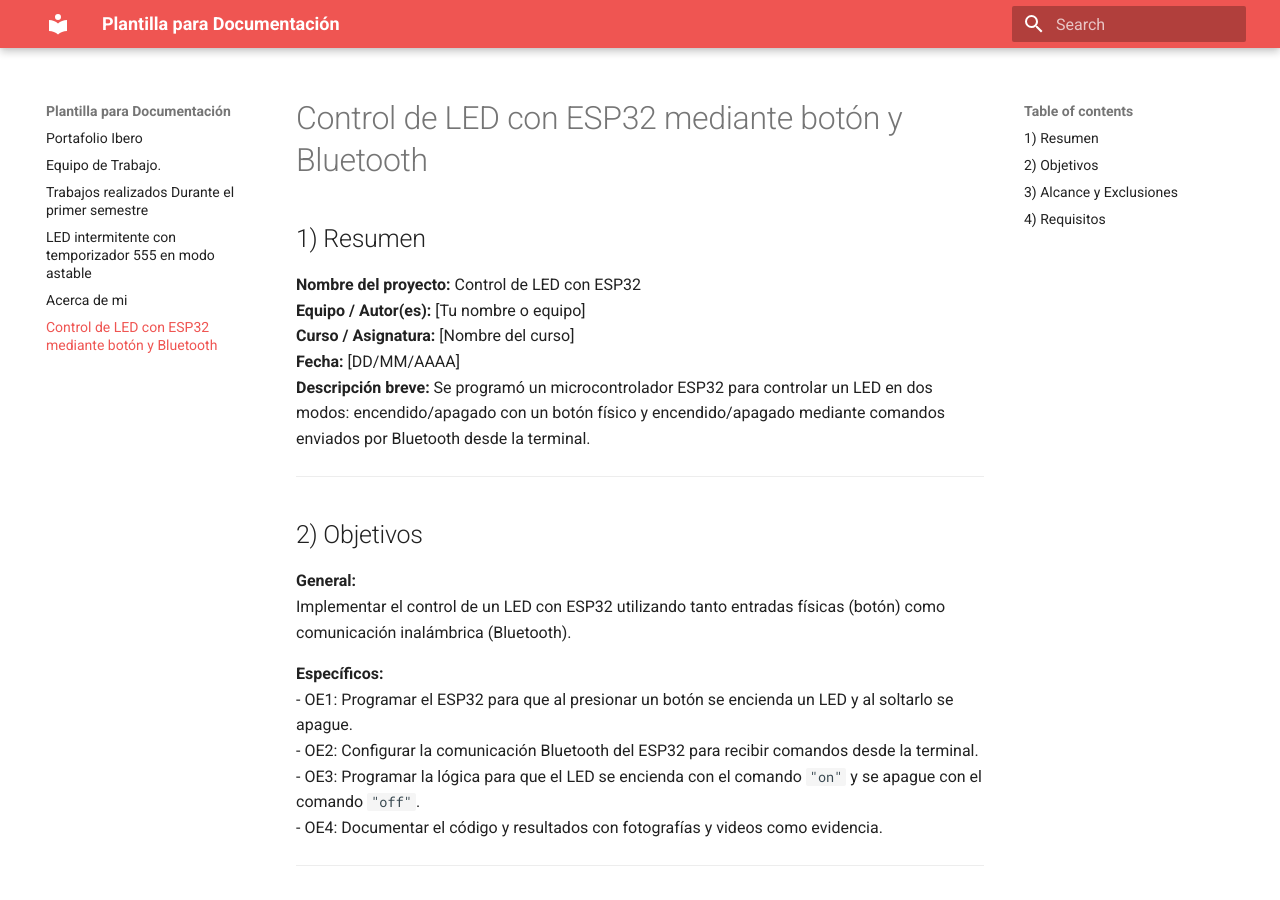
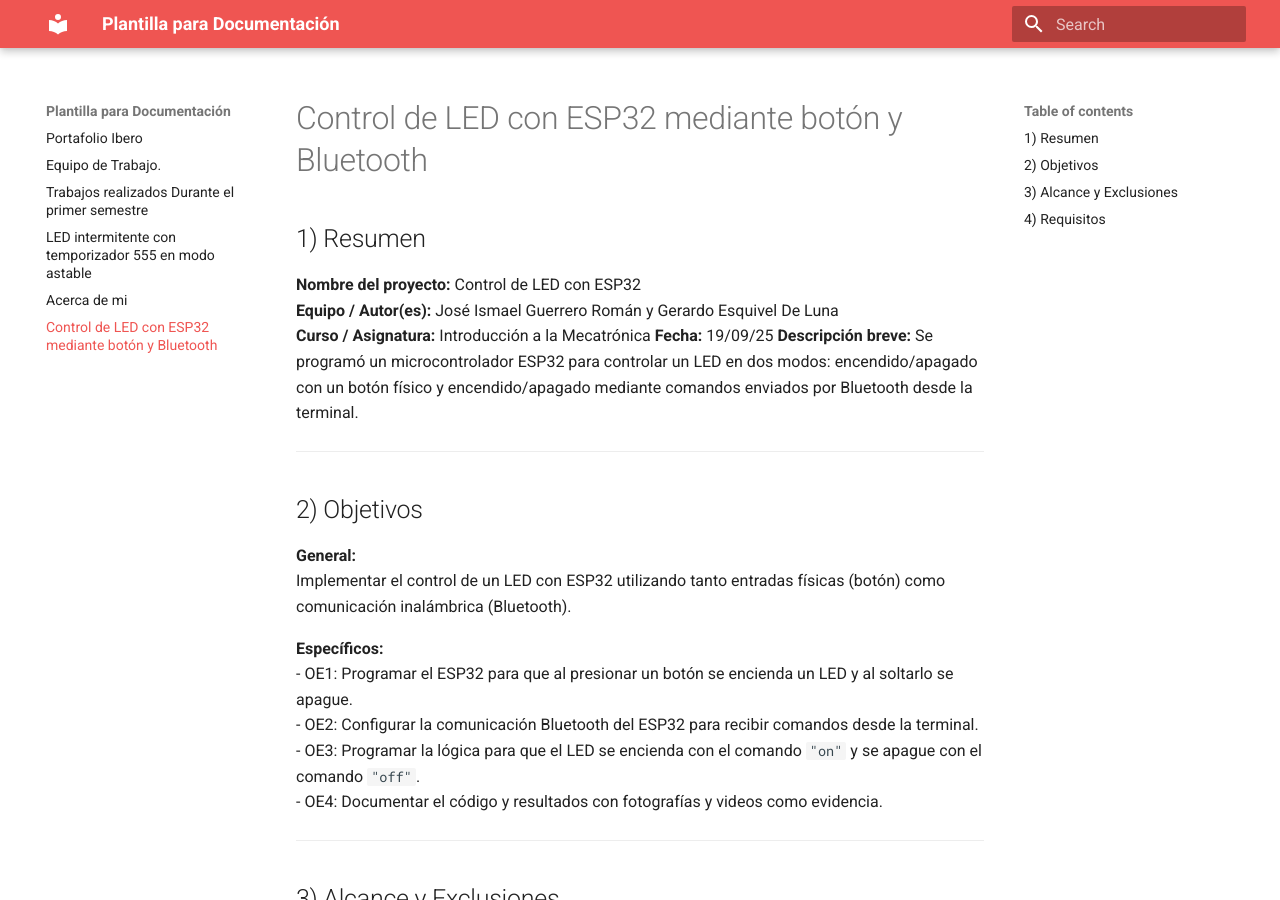
Before and after one commit to Joy-2307/Portafolio_Ibero_JIGR, an MkDocs documentation site: the page built from docs/control de led con ESP32.md, in a window 1280 px wide and 900 px high. Built offline with MkDocs 1.6.1 and Material for MkDocs 9.7.7, drawn with Linux system fonts in a browser that asks for light colours.

Commit message:
Update control de led con ESP32.md

```diff
--- a/docs/control de led con ESP32.md
+++ b/docs/control de led con ESP32.md
@@ -2,9 +2,9 @@
 
 ## 1) Resumen
 **Nombre del proyecto:** Control de LED con ESP32
-**Equipo / Autor(es):** [Tu nombre o equipo]
-**Curso / Asignatura:** [Nombre del curso]
-**Fecha:** [DD/MM/AAAA]
+**Equipo / Autor(es):** José Ismael Guerrero Román y Gerardo Esquivel De Luna
+**Curso / Asignatura:** Introducción a la Mecatrónica
+**Fecha:** 19/09/25
 **Descripción breve:** Se programó un microcontrolador ESP32 para controlar un LED en dos modos: encendido/apagado con un botón físico y encendido/apagado mediante comandos enviados por Bluetooth desde la terminal.
 
 ---
```
